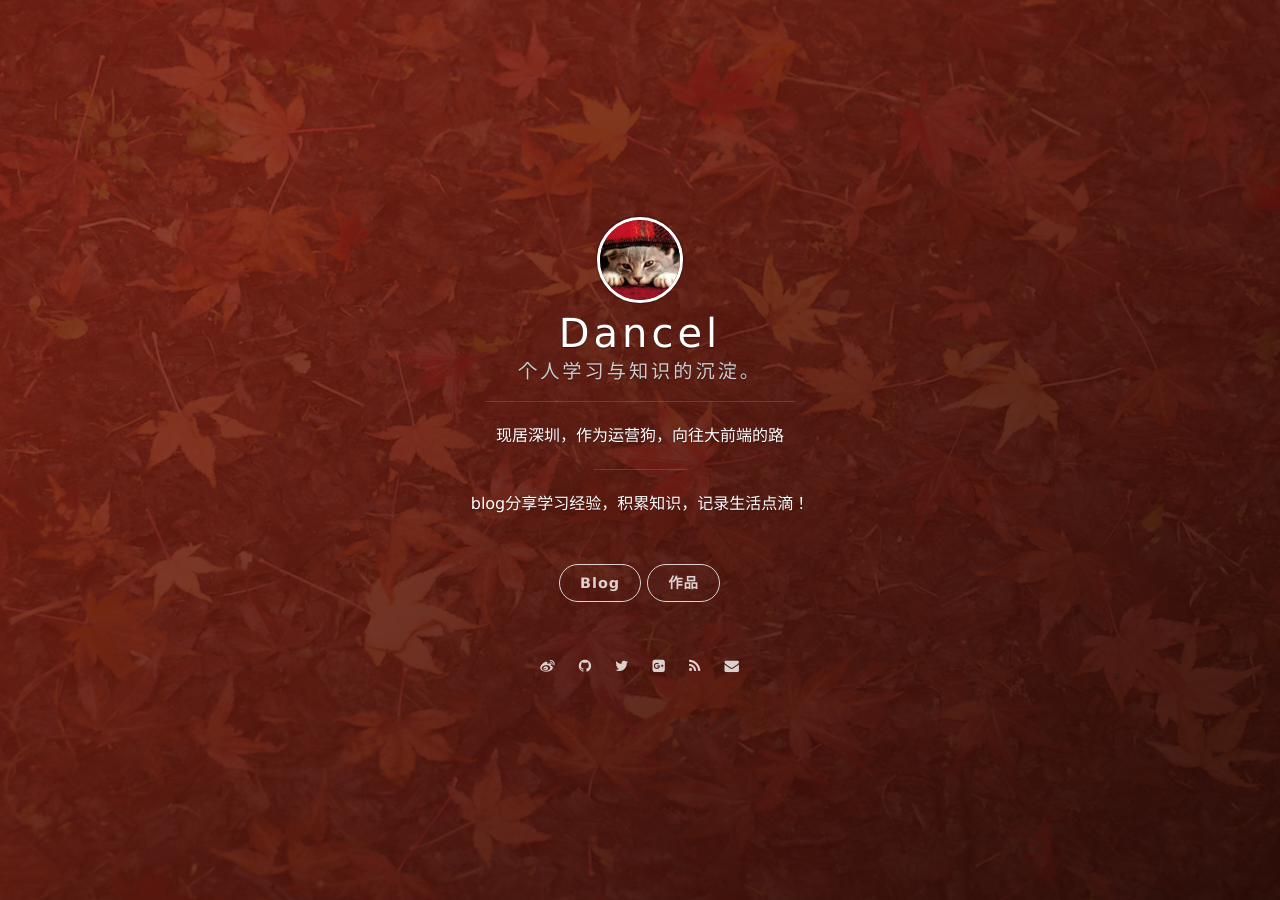
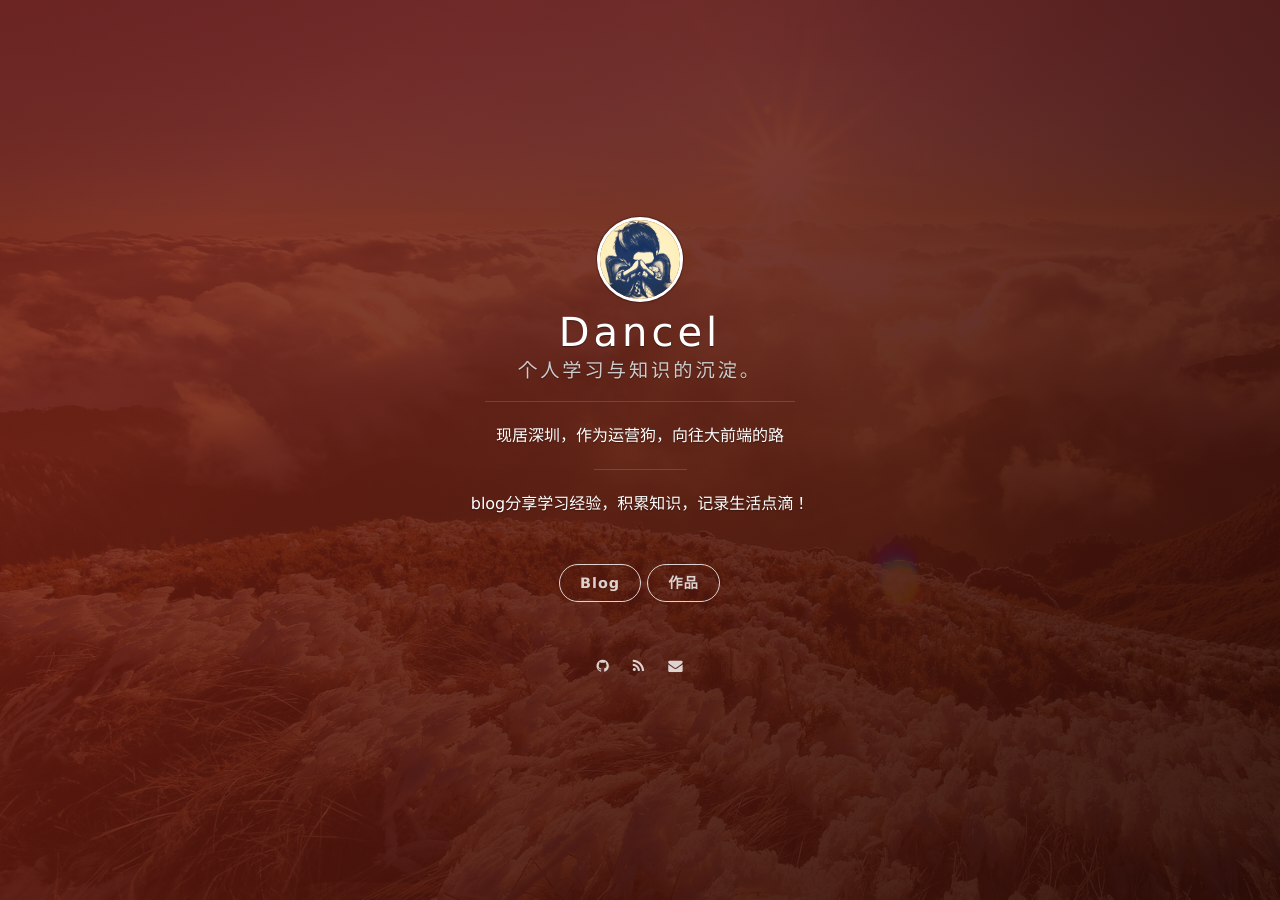
Before and after one commit to secret-k/secret-k.github.io, a Jekyll site: the page built from index.html, in a window 1280 px wide. Built offline with Jekyll 4.4.1, drawn with Linux system fonts in a browser that asks for light colours; nearby versions of some CDN libraries; the list of posts is cut into pages by our own code.

Commit message:
change image

```diff
--- a/_includes/social.html
+++ b/_includes/social.html
@@ -1,15 +1,5 @@
 <nav class="cover-navigation navigation--social">
   <ul class="navigation">
-
-  {% if site.social.weibo %}
-  <!-- Weibo -->
-  <li class="navigation__item">
-    <a href="http://weibo.com/{{site.social.weibo}}" title="@{{site.social.weibo}} 的微博" target="_blank">
-      <i class='social fa fa-weibo'></i>
-      <span class="label">Weibo</span>
-    </a>
-  </li>
-  {% endif %}
 
   {% if site.social.github %}
   <!-- Github -->
@@ -21,26 +11,7 @@
   </li>
   {% endif %}
 
-  {% if site.social.twitter %}
-  <!-- Twitter -->
-  <li class="navigation__item">
-    <a href="http://twitter.com/{{site.social.twitter}}" title="@{{site.social.twitter}}" target="_blank">
-      <i class='social fa fa-twitter'></i>
-      <span class="label">Twitter</span>
-    </a>
-  </li>
-  {% endif %}
-
-  {% if site.social.gplus %}
-  <!-- Google Plus -->
-  <li class="navigation__item">
-    <a href="https://plus.google.com/{{site.social.gplus}}" rel="author" title="Google+" target="_blank">
-      <i class='social fa fa-google-plus-square'></i>
-      <span class="label">Google Plus</span>
-    </a>
-  </li>
-  {% endif %}
-
+  {% if site.social.mail %}
   <!-- RSS -->
   <li class="navigation__item">
     <a href="/feed.xml" rel="author" title="RSS" target="_blank">
@@ -48,6 +19,7 @@
       <span class="label">RSS</span>
     </a>
   </li>
+  {% endif %}
 
   {% if site.social.mail %}
   <!-- Email -->
```
Also changed, not shown: assets/images/avatar.jpg, assets/images/background-cover.jpg.
